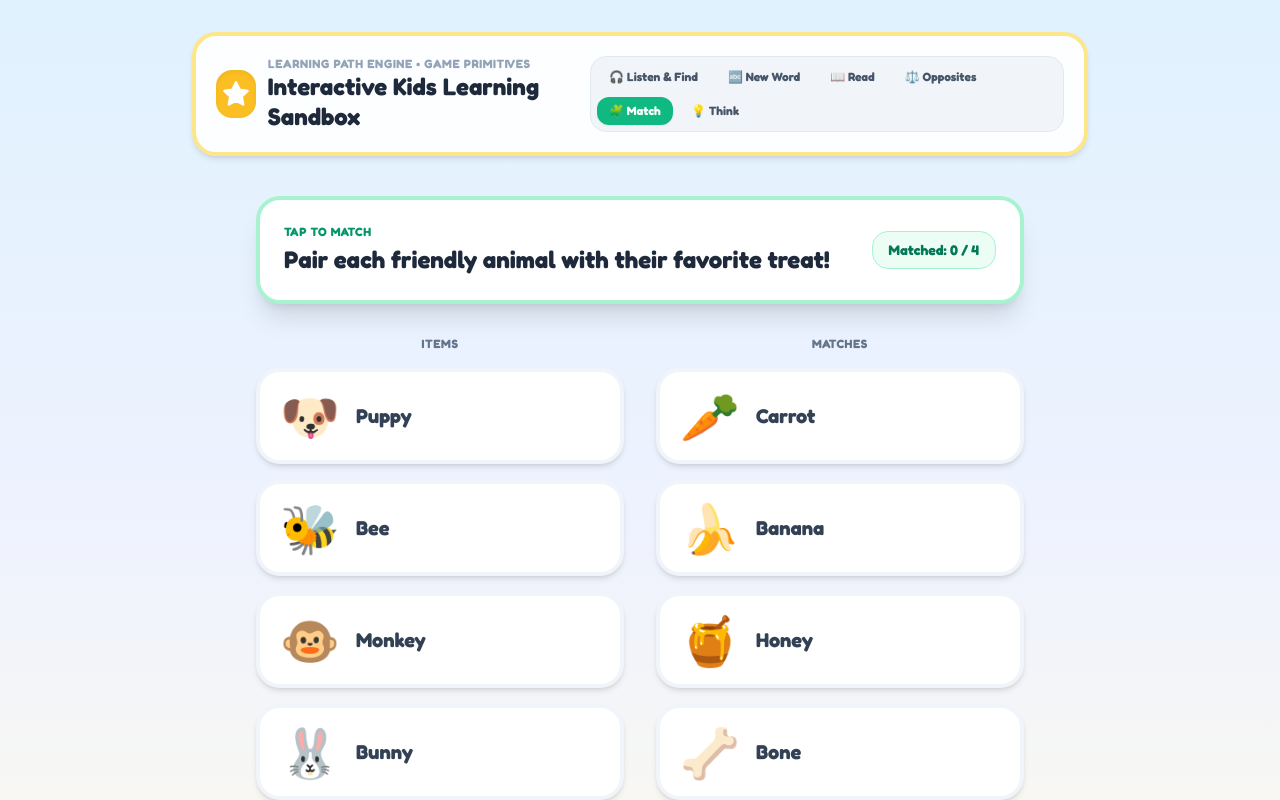
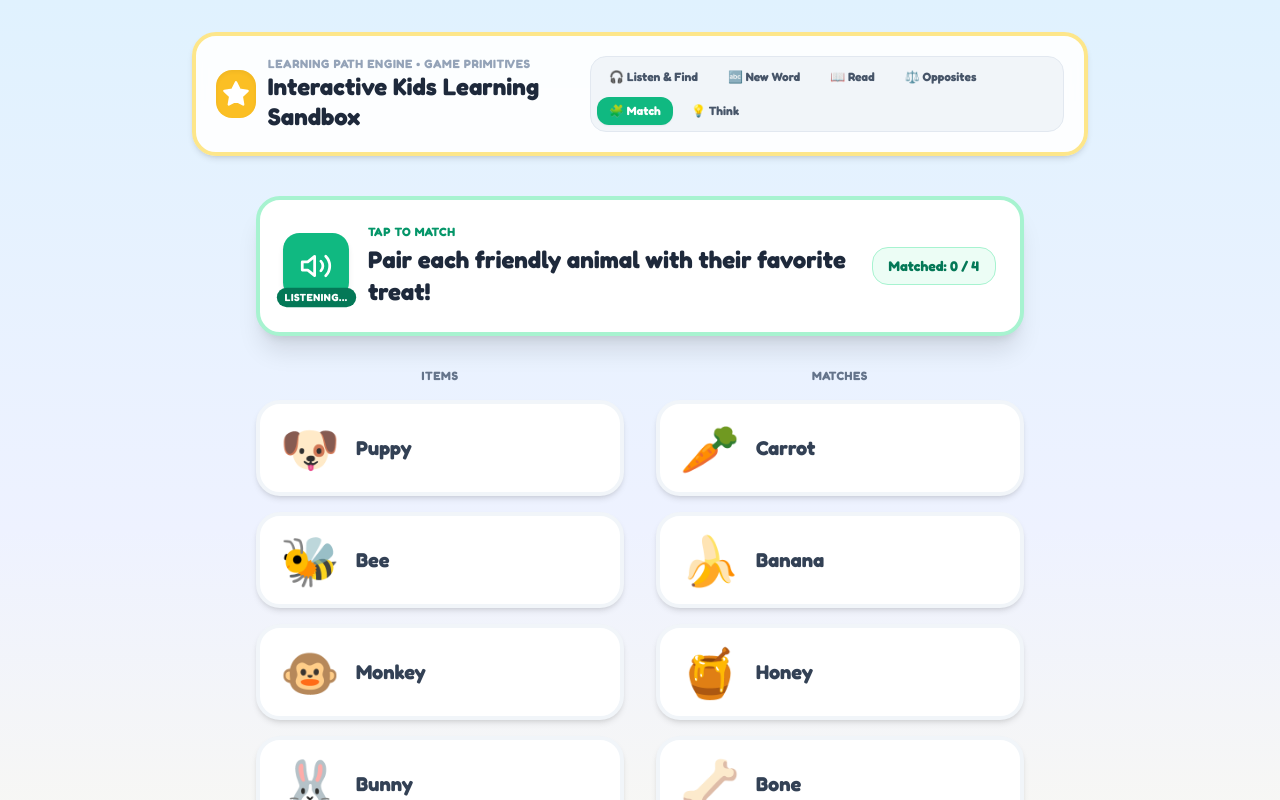
Before and after one commit to sudhirmishra/learning-path-primitives, a React (Vite) app: page / in a window 1280 px wide. Both pictures are taken after a click on the button "🧩 Match". Shown: the top 800 px of the page. Built offline with nearby package versions, Linux system fonts and the light colour scheme.

Commit message:
Add full Audio Layer to Match primitive: promptAudio prop, autoplay on mount, and replay button

```diff
--- a/src/primitives/match/Match.tsx
+++ b/src/primitives/match/Match.tsx
@@ -1,4 +1,5 @@
-import React, { useState } from 'react';
+import React, { useState, useEffect, useCallback } from 'react';
+import { Volume2 } from 'lucide-react';
 import { motion } from 'framer-motion';
 import { sfx } from '../../sound/sfx';
 
@@ -12,22 +13,46 @@ export interface MatchPair {
 
 export interface MatchProps {
   instruction?: string;
+  promptAudio?: string;
   pairs: MatchPair[];
   onComplete?: () => void;
+  onAudioStateChange?: (isPlaying: boolean) => void;
 }
 
 export const Match: React.FC<MatchProps> = ({
   instruction = "Tap an item on the left, then tap its match on the right!",
+  promptAudio,
   pairs,
   onComplete,
+  onAudioStateChange,
 }) => {
   const [selectedLeft, setSelectedLeft] = useState<string | null>(null);
   const [selectedRight, setSelectedRight] = useState<string | null>(null);
   const [matchedIds, setMatchedIds] = useState<Set<string>>(new Set());
   const [mismatch, setMismatch] = useState<boolean>(false);
+  const [isSpeakingPrompt, setIsSpeakingPrompt] = useState<boolean>(false);
 
   // Shuffle right items on mount so they aren't side-by-side
   const [shuffledRight] = useState(() => [...pairs].sort(() => Math.random() - 0.5));
+
+  const audioPromptString = promptAudio || instruction;
+
+  const playPromptAudio = useCallback(() => {
+    setIsSpeakingPrompt(true);
+    onAudioStateChange?.(true);
+    sfx.speakPrompt(audioPromptString, () => {
+      setIsSpeakingPrompt(false);
+      onAudioStateChange?.(false);
+    });
+  }, [audioPromptString, onAudioStateChange]);
+
+  // Autoplay prompt on mount
+  useEffect(() => {
+    const timer = setTimeout(() => {
+      playPromptAudio();
+    }, 400);
+    return () => clearTimeout(timer);
+  }, [playPromptAudio]);
 
   const handleLeftClick = (id: string) => {
     if (matchedIds.has(id)) return;
@@ -81,9 +106,24 @@ export const Match: React.FC<MatchProps> = ({
 
   return (
     <div className="w-full max-w-3xl flex flex-col items-center">
-      {/* Header Banner */}
-      <div className="w-full bg-white rounded-3xl p-6 shadow-xl border-4 border-emerald-200 flex items-center justify-between gap-4 mb-8">
-        <div>
+      {/* Header Banner with Audio Replay Button */}
+      <div className="w-full bg-white rounded-3xl p-6 shadow-xl border-4 border-emerald-200 flex flex-col md:flex-row items-center gap-5 mb-8">
+        <motion.button
+          whileHover={{ scale: 1.05 }}
+          whileTap={{ scale: 0.95 }}
+          animate={isSpeakingPrompt ? { scale: [1, 1.08, 1] } : {}}
+          transition={isSpeakingPrompt ? { repeat: Infinity, duration: 1.2 } : {}}
+          onClick={playPromptAudio}
+          className="relative bg-emerald-500 hover:bg-emerald-600 text-white p-4 rounded-2xl shadow-md transition flex items-center justify-center cursor-pointer"
+          title="Tap to hear instructions again"
+        >
+          <Volume2 className="w-8 h-8" />
+          <span className="absolute -bottom-2 bg-emerald-700 text-[10px] font-bold px-2 py-0.5 rounded-full uppercase tracking-wider">
+            {isSpeakingPrompt ? 'Listening...' : 'Hear Prompt'}
+          </span>
+        </motion.button>
+
+        <div className="flex-1 text-center md:text-left">
           <span className="text-xs text-emerald-600 font-bold uppercase tracking-wider block mb-1">
             Tap to Match
           </span>
@@ -91,6 +131,7 @@ export const Match: React.FC<MatchProps> = ({
             {instruction}
           </h2>
         </div>
+
         <div className="bg-emerald-50 text-emerald-700 px-4 py-2 rounded-2xl font-bold text-sm border border-emerald-200">
           Matched: {matchedIds.size} / {pairs.length}
         </div>
```
